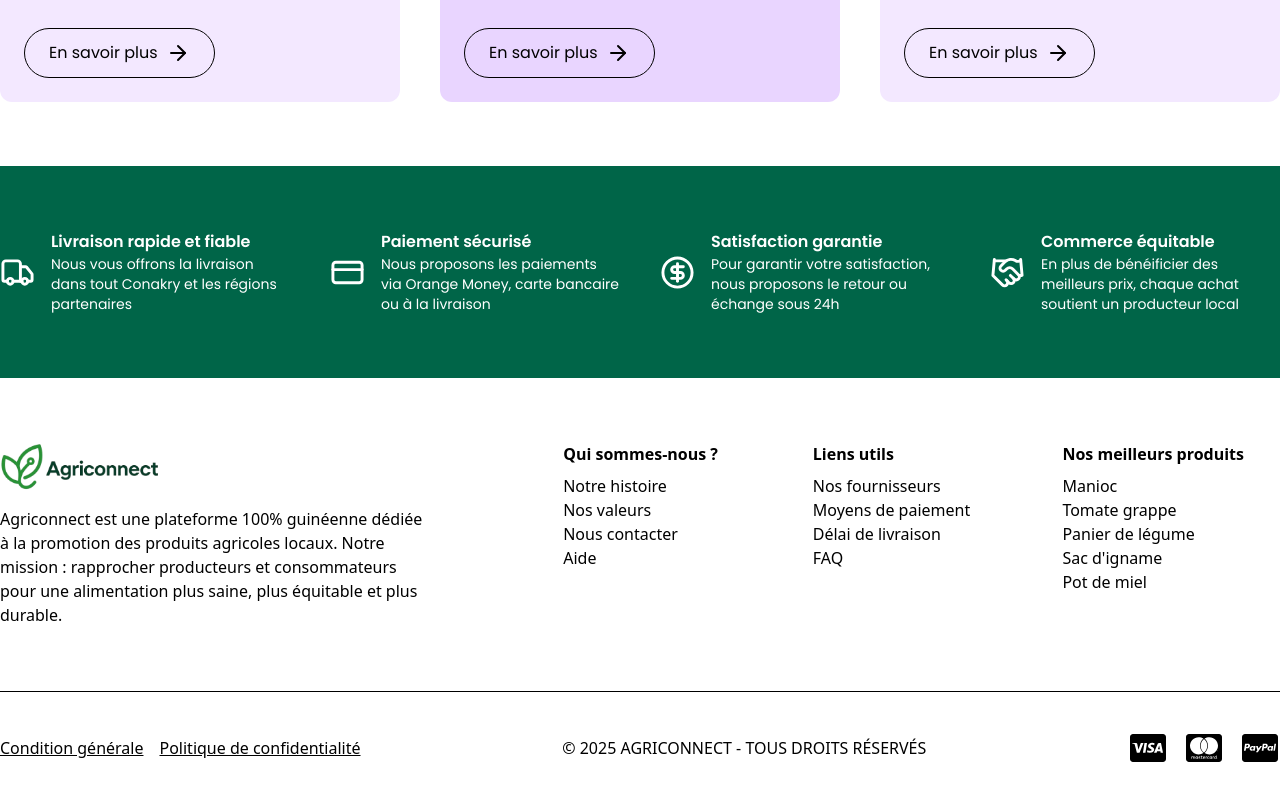
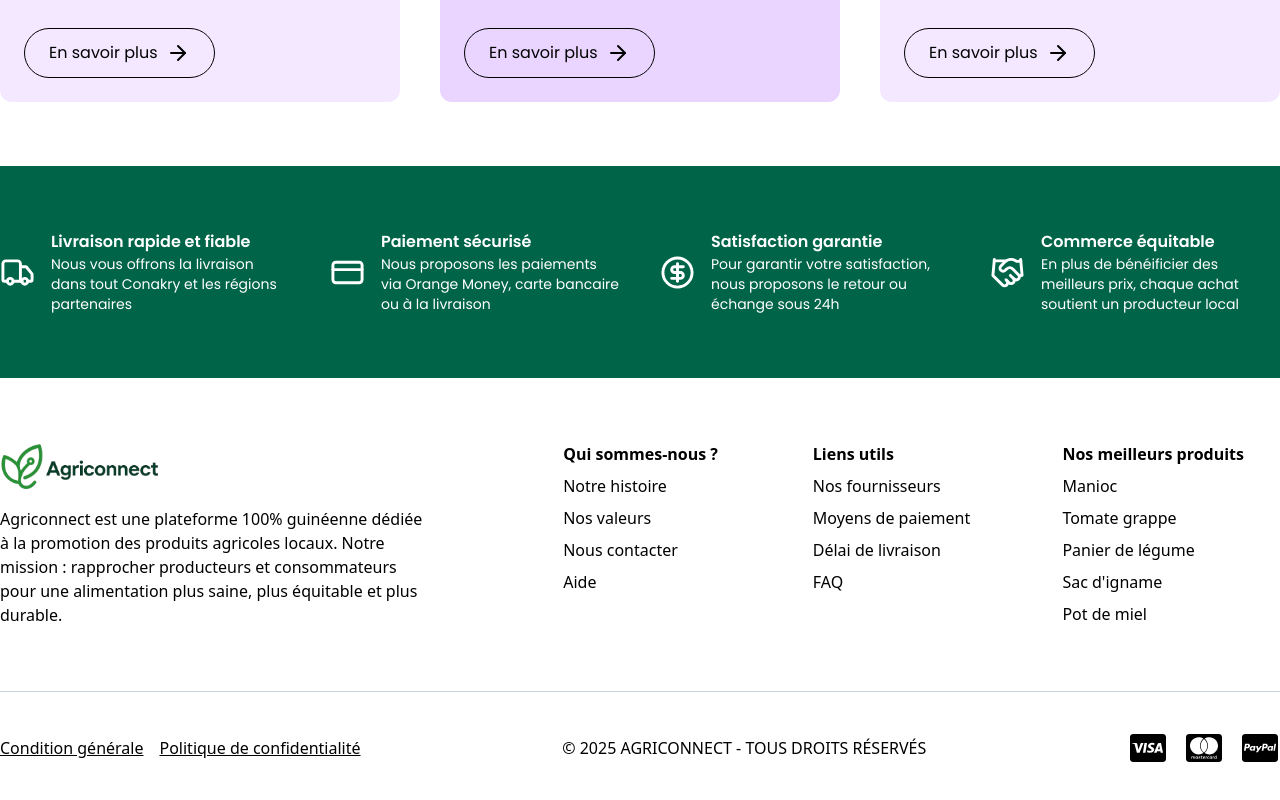
Before and after one commit to DaniOmer/agriconnect-frontend, a Next.js app: page / in a window 1280 px wide. Shown: the part 2979-3779 px from the top of the page. Built offline with nearby package versions, Linux system fonts and the light colour scheme; a web font is replaced by a local one.

Commit message:
Update footer by adding spacing to links

```diff
--- a/src/components/layouts/footer.tsx
+++ b/src/components/layouts/footer.tsx
@@ -32,7 +32,7 @@ function Footer() {
               <h2 className="font-semibold text-base mb-2">
                 Qui sommes-nous ?
               </h2>
-              <ul>
+              <ul className="flex flex-col gap-2">
                 <li>
                   <Link href="/about-us">Notre histoire</Link>
                 </li>
@@ -49,7 +49,7 @@ function Footer() {
             </div>
             <div>
               <h2 className="font-semibold text-base mb-2">Liens utils</h2>
-              <ul>
+              <ul className="flex flex-col gap-2">
                 <li>
                   <Link href="/our-partners">Nos fournisseurs</Link>
                 </li>
@@ -68,7 +68,7 @@ function Footer() {
               <h2 className="font-semibold text-base mb-2">
                 Nos meilleurs produits
               </h2>
-              <ul>
+              <ul className="flex flex-col gap-2">
                 <li>
                   <Link href="/products?name=cassava">Manioc</Link>
                 </li>
@@ -88,7 +88,7 @@ function Footer() {
             </div>
           </div>
         </div>
-        <div className="border-t border-black py-10 flex flex-col gap-3 md:gap-0 md:flex-row justify-between items-center">
+        <div className="border-t border-slate-300 py-10 flex flex-col gap-3 md:gap-0 md:flex-row justify-between items-center">
           <ul className="flex gap-4">
             <li>
               <Link href="terms-of-use" className="underline cursor-pointer">
```
